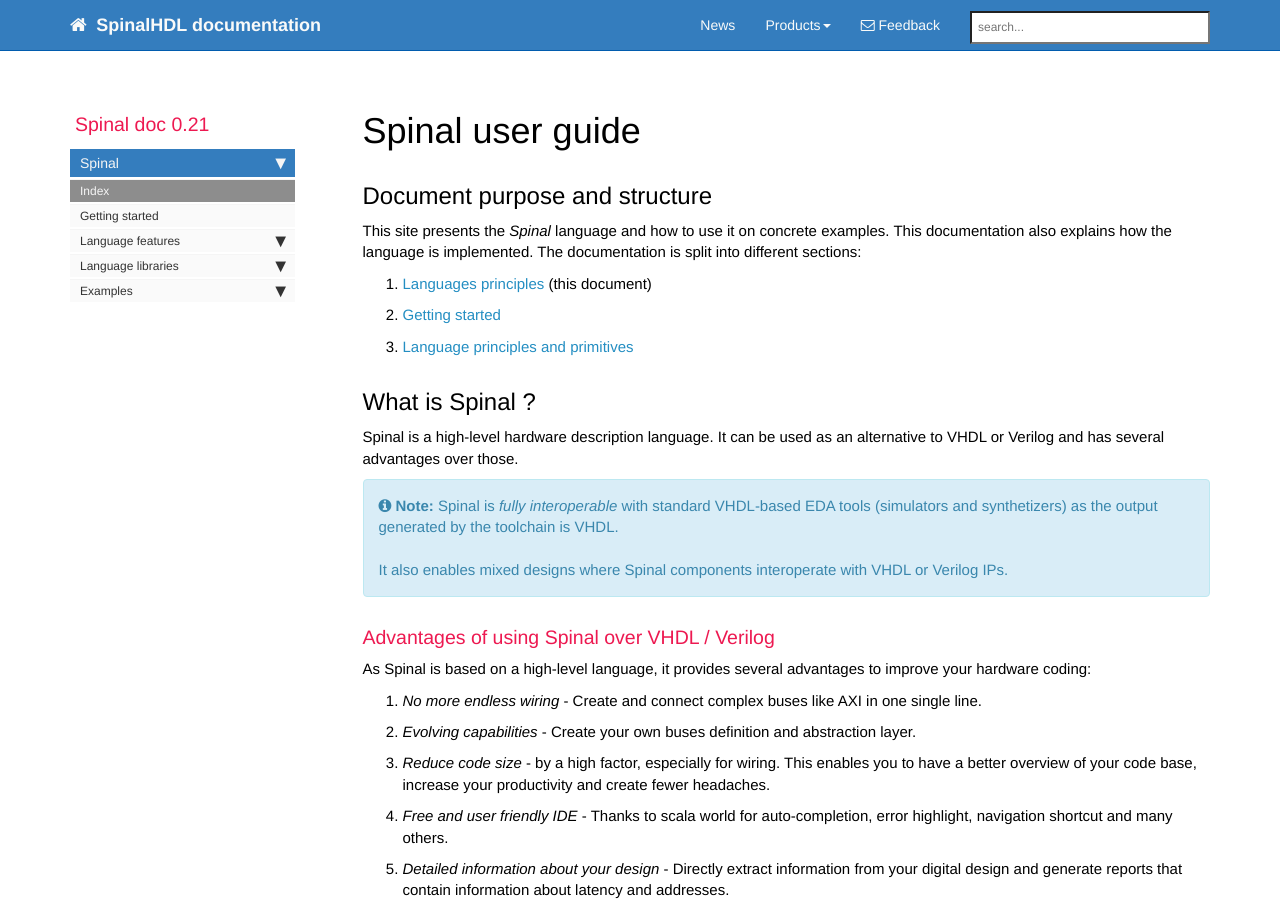
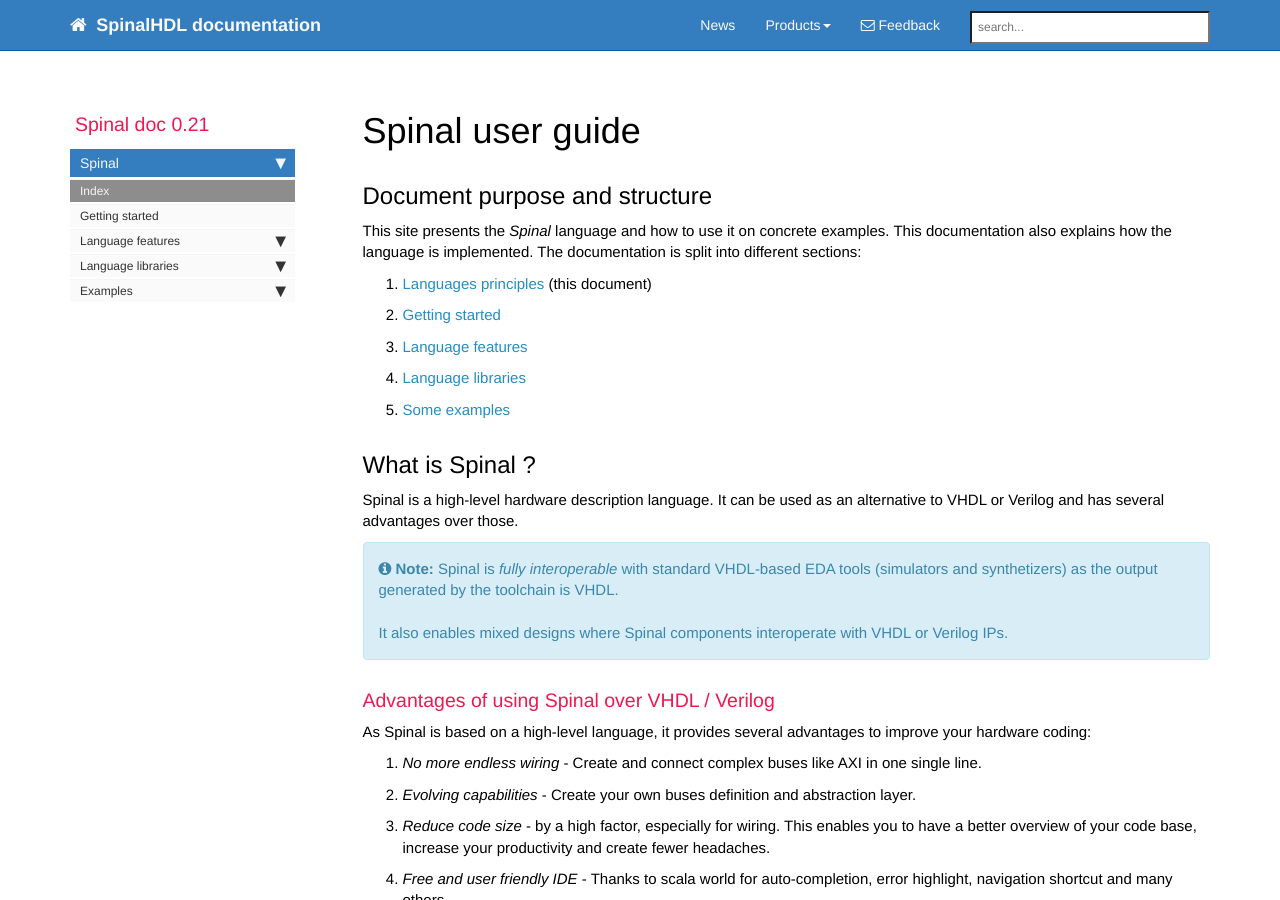
Before and after one commit to SpinalHDL/SpinalDoc, a Jekyll site: the page built from spinal/index.md, in a window 1280 px wide and 900 px high. Built offline with Jekyll 4.4.1, drawn with Linux system fonts in a browser that asks for light colours; nearby versions of some CDN libraries; comment, search, counter and statistics services are not loaded.

Commit message:
Update index

```diff
--- a/spinal/index.md
+++ b/spinal/index.md
@@ -14,7 +14,9 @@ This site presents the *Spinal* language and how to use it on concrete examples.
 
 1. [Languages principles](/SpinalDoc/) (this document)
 1. [Getting started](/SpinalDoc/spinal_getting_started)
-1. [Language principles and primitives](/SpinalDoc/spinal/core/introduction/)
+1. [Language features](/SpinalDoc/spinal/core/introduction/)
+1. [Language libraries](/SpinalDoc/spinal/lib/introduction/)
+1. [Some examples](/SpinalDoc/spinal/examples/simple_ones/)
 
 ## What is Spinal ?
 Spinal is a high-level hardware description language. It can be used as an alternative to VHDL or Verilog and has several advantages over those.
```
